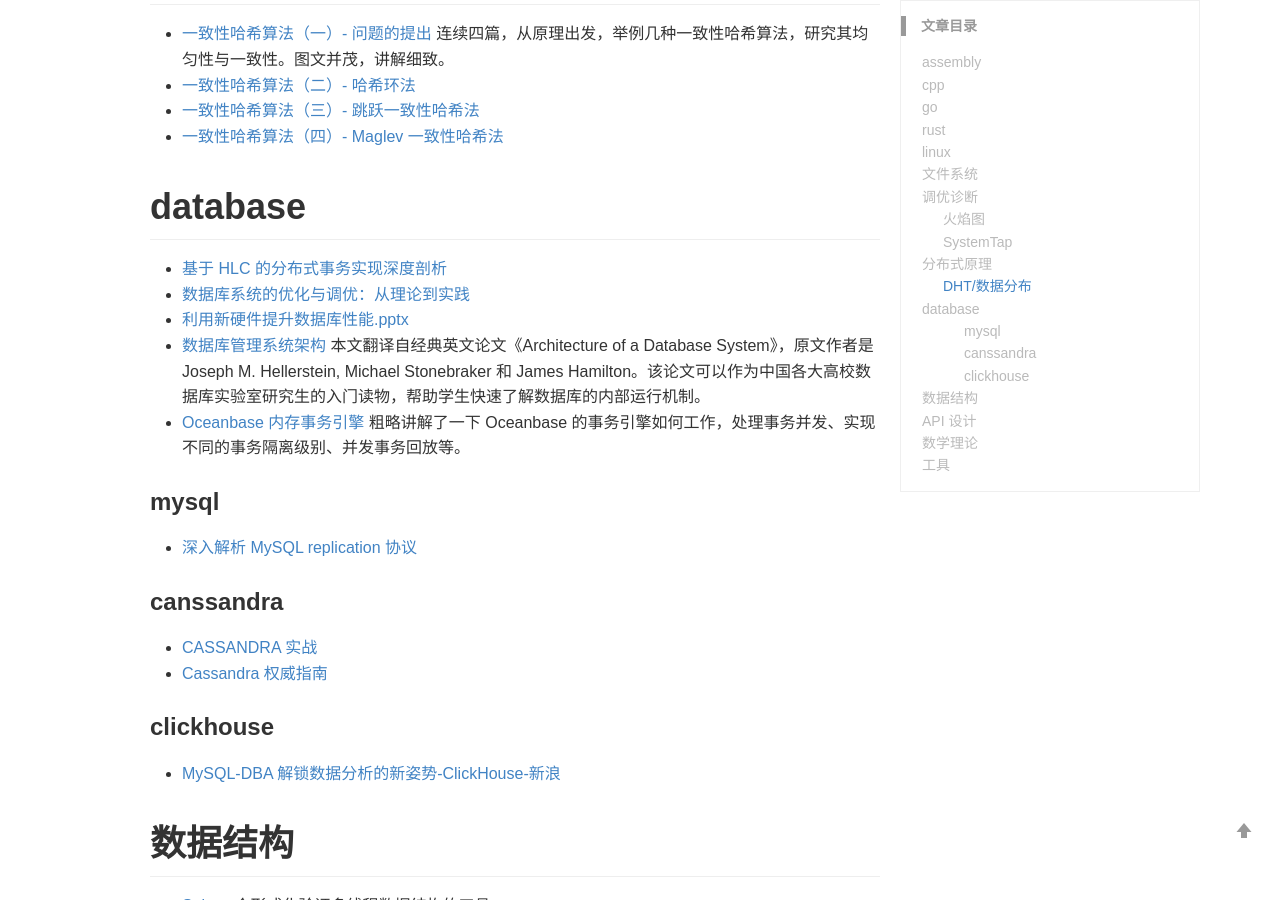
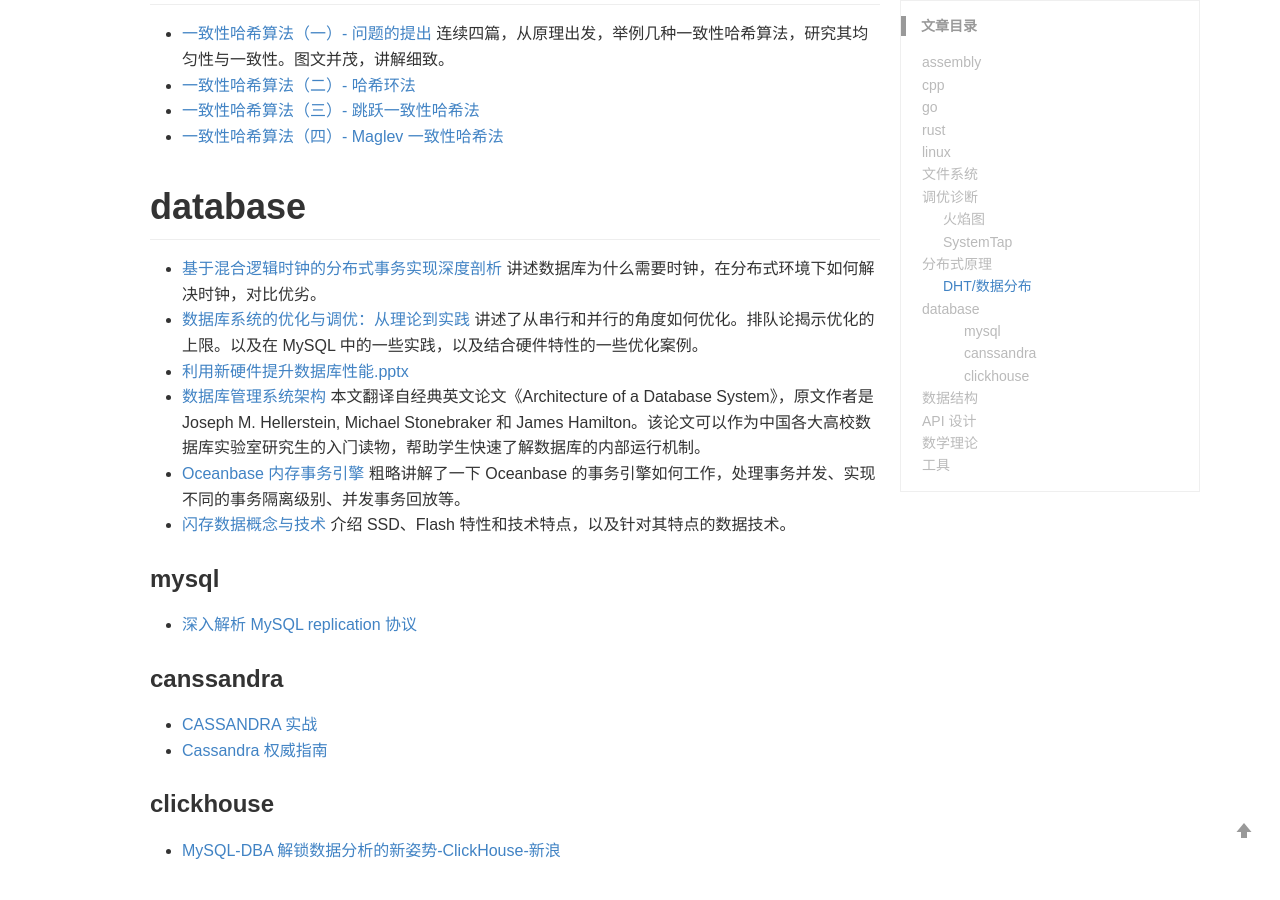
Before and after one commit to lrita/lrita.github.io, a Jekyll site: the page built from _wiki/books.md, in a window 1280 px wide and 900 px high, scrolled down 2024 px. Built offline with Jekyll 4.4.1, drawn with Linux system fonts in a browser that asks for light colours; comment, search, counter and statistics services are not loaded.

Commit message:
update _wiki/books.md

```diff
--- a/_wiki/books.md
+++ b/_wiki/books.md
@@ -67,11 +67,12 @@ keywords: 编程书籍/文档
 
 # database
 
-- [基于 HLC 的分布式事务实现深度剖析](/images/posts/database/基于HLC的分布式事务实现深度剖析.pdf)
-- [数据库系统的优化与调优：从理论到实践](/images/posts/database/数据库系统的优化与调优：从理论到实践.pdf)
+- [基于混合逻辑时钟的分布式事务实现深度剖析](/images/posts/database/基于HLC的分布式事务实现深度剖析.pdf) 讲述数据库为什么需要时钟，在分布式环境下如何解决时钟，对比优劣。
+- [数据库系统的优化与调优：从理论到实践](/images/posts/database/数据库系统的优化与调优：从理论到实践.pdf) 讲述了从串行和并行的角度如何优化。排队论揭示优化的上限。以及在 MySQL 中的一些实践，以及结合硬件特性的一些优化案例。
 - [利用新硬件提升数据库性能.pptx](/images/posts/database/利用新硬件提升数据库性能.pptx)
 - [数据库管理系统架构](/images/posts/database/Architecture-of-a-Database-System.pdf) 本文翻译自经典英文论文《Architecture of a Database System》，原文作者是 Joseph M. Hellerstein, Michael Stonebraker 和 James Hamilton。该论文可以作为中国各大高校数据库实验室研究生的入门读物，帮助学生快速了解数据库的内部运行机制。
 - [Oceanbase 内存事务引擎](/images/posts/database/OceanBase-memory-transaction-engine.pdf) 粗略讲解了一下 Oceanbase 的事务引擎如何工作，处理事务并发、实现不同的事务隔离级别、并发事务回放等。
+- [闪存数据概念与技术](/images/posts/database/flash_database_book.pdf) 介绍 SSD、Flash 特性和技术特点，以及针对其特点的数据技术。
 
 ### mysql
 
```
Also changed, not shown: 1 other file.
